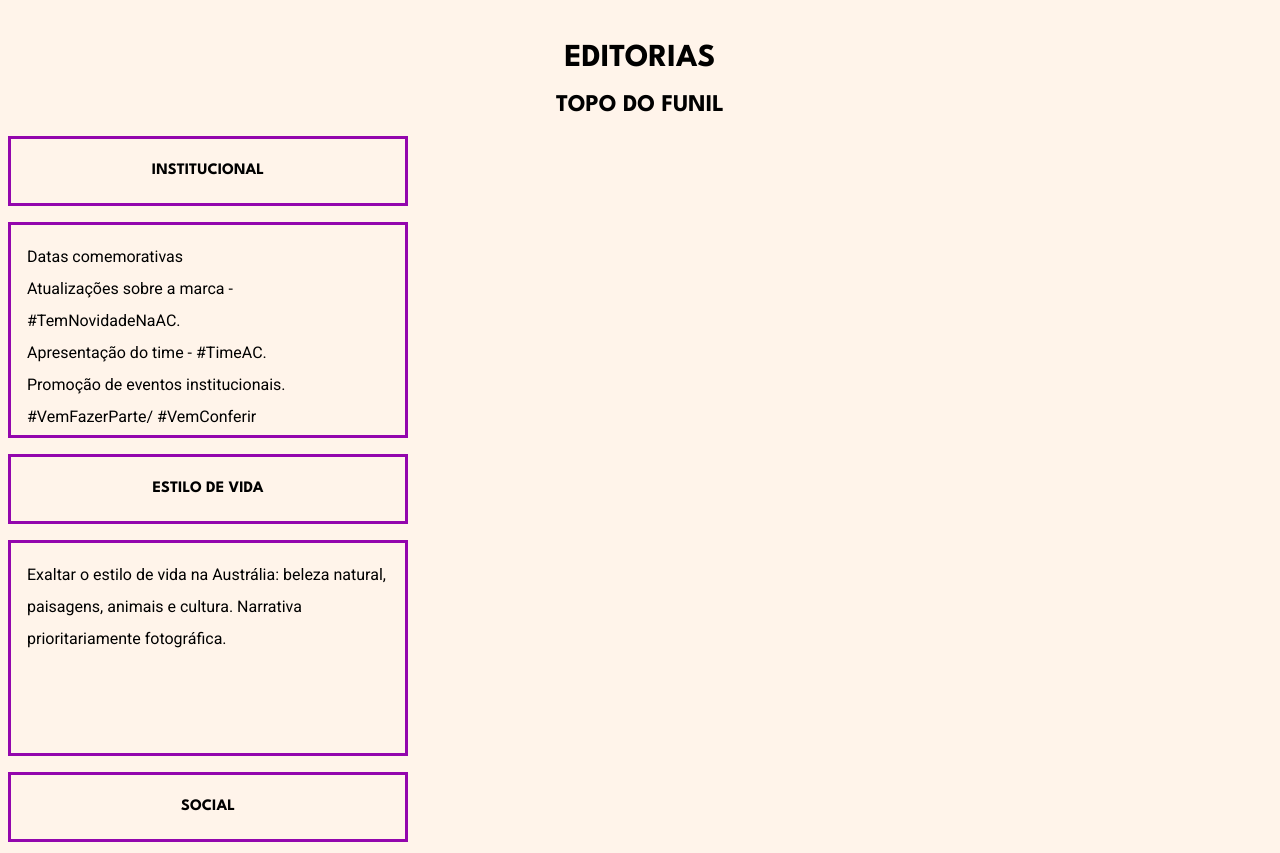
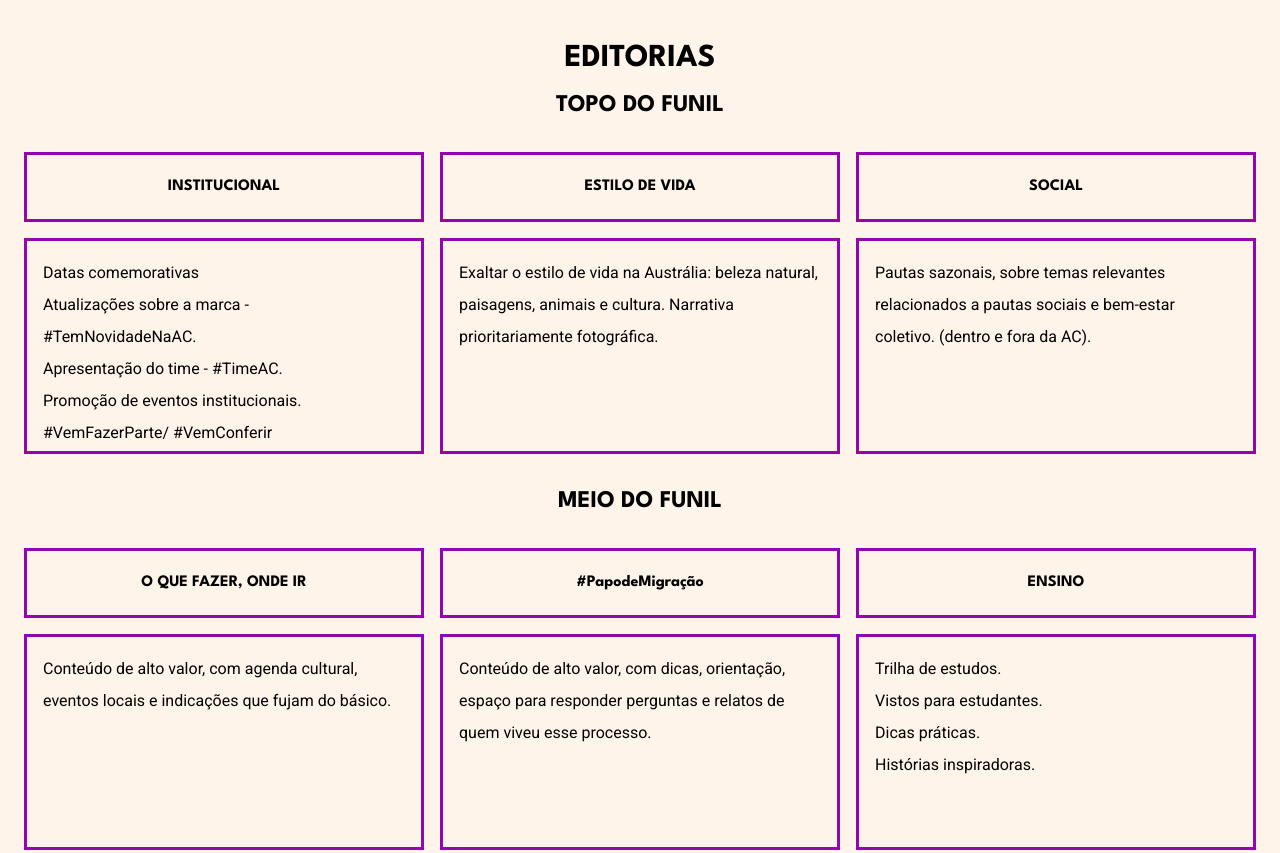
Before and after one commit to Gabrielasramalho/entrega_final_pw, a plain HTML site: page index.html in a window 1280 px wide. Shown: the part 800-1653 px from the top of the page. Drawn offline with Linux system fonts and the light colour scheme.

Commit message:
Update style.css

```diff
--- a/style.css
+++ b/style.css
@@ -81,7 +81,7 @@ nav {
 	top:0%;
 		}
 
-  .quadro1. > div{
+  .quadro1, .quadro2, .quadro3 {
 display: flex;
 flex-direction: row;
 border-right: 1px;
```
